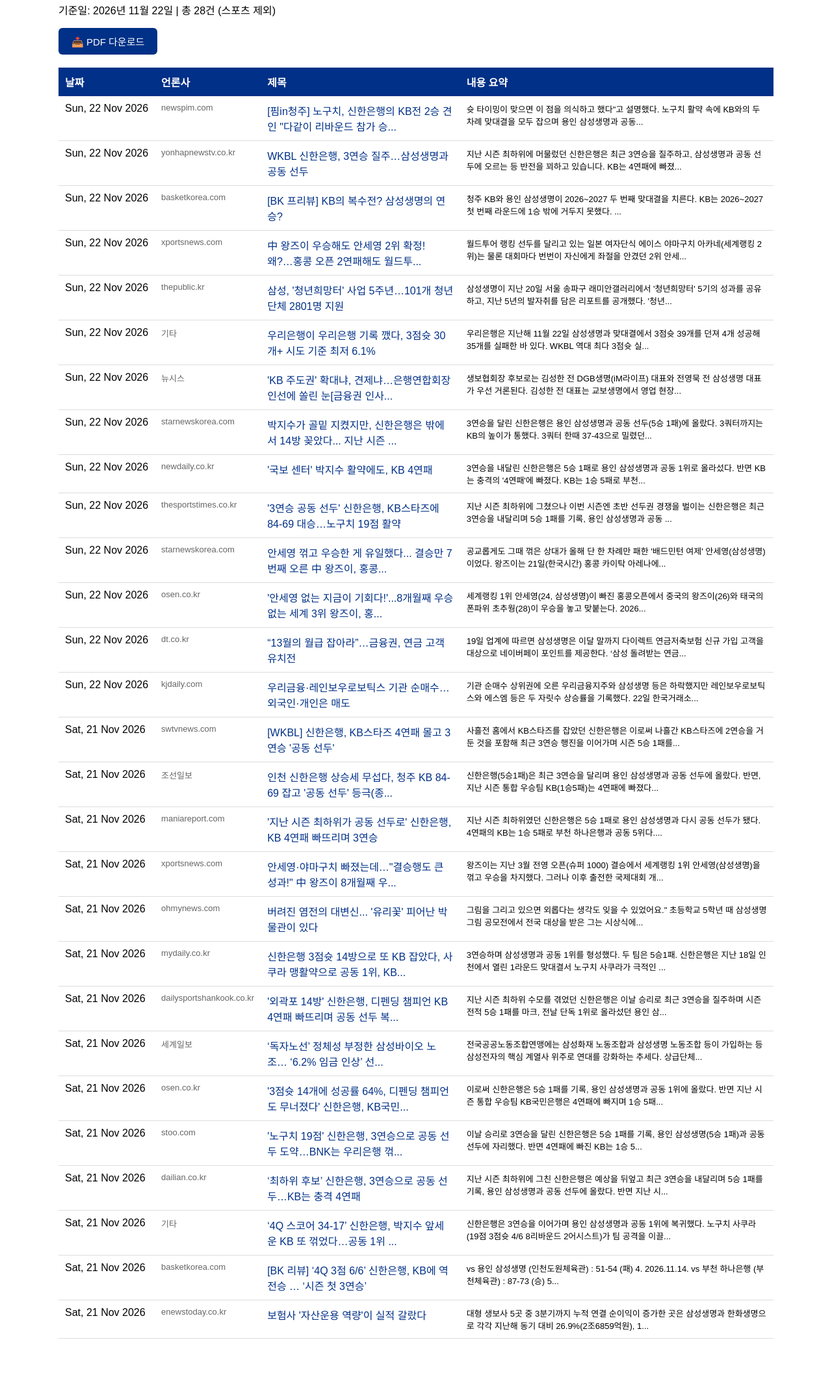
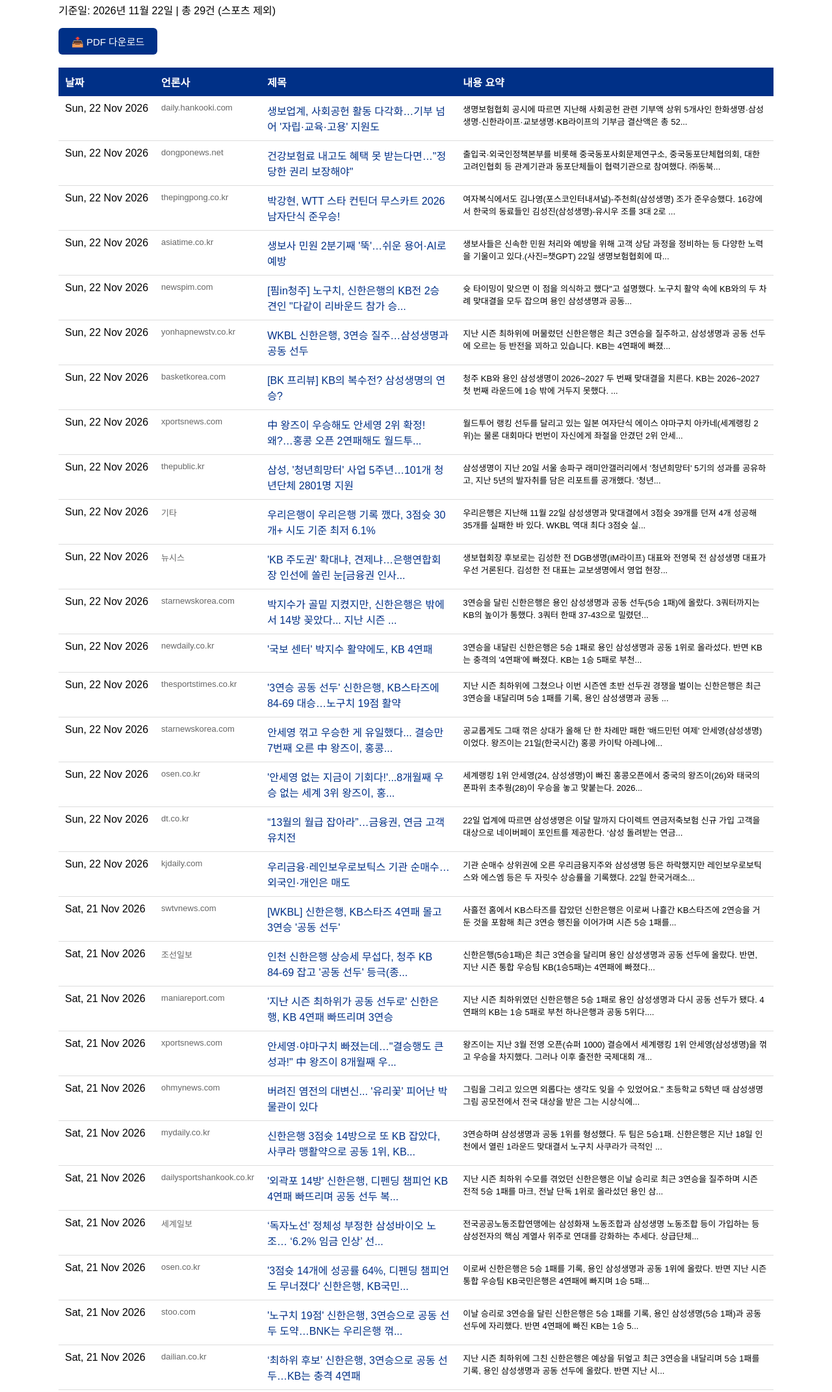
Before and after one commit to dramanuri-cell/samsung-life-news, a plain HTML site: page index.html in a window 1280 px wide. Shown: the part 104-2246 px from the top of the page at 65% size. Before the commit the page ends 2204 px from the top, so only its background shows below. Drawn offline with Linux system fonts and the light colour scheme.

Commit message:
deploy: 7bef5ab29e873cfb1ec4f62abdf7219ccd0ac1db

```diff
--- a/index.html
+++ b/index.html
@@ -18,11 +18,35 @@
 </head>
 <body>
   <h1>📰 삼성생명 뉴스 게시판</h1>
-  <p>기준일: 2026년 11월 22일 | 총 28건 (스포츠 제외)</p>
+  <p>기준일: 2026년 11월 22일 | 총 29건 (스포츠 제외)</p>
   <button class="btn" onclick="downloadPDF()">📥 PDF 다운로드</button>
   <table id="news-table">
     <tr><th>날짜</th><th>언론사</th><th>제목</th><th>내용 요약</th></tr>
 
+        <tr>
+          <td style="white-space:nowrap">Sun, 22 Nov 2026</td>
+          <td style="white-space:nowrap;color:#666;font-size:13px">daily.hankooki.com</td>
+          <td><a href="https://daily.hankooki.com/news/articleView.html?idxno=1427525" target="_blank">생보업계, 사회공헌 활동 다각화…기부 넘어 '자립·교육·고용' 지원도</a></td>
+          <td style="font-size:13px">생명보험협회 공시에 따르면 지난해 사회공헌 관련 기부액 상위 5개사인 한화생명·삼성생명·신한라이프·교보생명·KB라이프의 기부금 결산액은 총 52...</td>
+        </tr>
+        <tr>
+          <td style="white-space:nowrap">Sun, 22 Nov 2026</td>
+          <td style="white-space:nowrap;color:#666;font-size:13px">dongponews.net</td>
+          <td><a href="https://www.dongponews.net/news/articleView.html?idxno=61824" target="_blank">건강보험료 내고도 혜택 못 받는다면…&quot;정당한 권리 보장해야&quot;</a></td>
+          <td style="font-size:13px">출입국·외국인정책본부를 비롯해 중국동포사회문제연구소, 중국동포단체협의회, 대한고려인협회 등 관계기관과 동포단체들이 협력기관으로 참여했다. ㈜동북...</td>
+        </tr>
+        <tr>
+          <td style="white-space:nowrap">Sun, 22 Nov 2026</td>
+          <td style="white-space:nowrap;color:#666;font-size:13px">thepingpong.co.kr</td>
+          <td><a href="http://www.thepingpong.co.kr/news/articleView.html?idxno=12899" target="_blank">박강현, WTT 스타 컨틴더 무스카트 2026 남자단식 준우승!</a></td>
+          <td style="font-size:13px">여자복식에서도 김나영(포스코인터내셔널)-주천희(삼성생명) 조가 준우승했다. 16강에서 한국의 동료들인 김성진(삼성생명)-유시우 조를 3대 2로 ...</td>
+        </tr>
+        <tr>
+          <td style="white-space:nowrap">Sun, 22 Nov 2026</td>
+          <td style="white-space:nowrap;color:#666;font-size:13px">asiatime.co.kr</td>
+          <td><a href="https://www.asiatime.co.kr/article/20261118500294" target="_blank">생보사 민원 2분기째 '뚝'…쉬운 용어·AI로 예방</a></td>
+          <td style="font-size:13px">생보사들은 신속한 민원 처리와 예방을 위해 고객 상담 과정을 정비하는 등 다양한 노력을 기울이고 있다.(사진=챗GPT) 22일 생명보험협회에 따...</td>
+        </tr>
         <tr>
           <td style="white-space:nowrap">Sun, 22 Nov 2026</td>
           <td style="white-space:nowrap;color:#666;font-size:13px">newspim.com</td>
@@ -99,7 +123,7 @@
           <td style="white-space:nowrap">Sun, 22 Nov 2026</td>
           <td style="white-space:nowrap;color:#666;font-size:13px">dt.co.kr</td>
           <td><a href="https://www.dt.co.kr/article/12096419?ref=naver" target="_blank">“13월의 월급 잡아라”…금융권, 연금 고객 유치전</a></td>
-          <td style="font-size:13px">19일 업계에 따르면 삼성생명은 이달 말까지 다이렉트 연금저축보험 신규 가입 고객을 대상으로 네이버페이 포인트를 제공한다. ‘삼성 돌려받는 연금...</td>
+          <td style="font-size:13px">22일 업계에 따르면 삼성생명은 이달 말까지 다이렉트 연금저축보험 신규 가입 고객을 대상으로 네이버페이 포인트를 제공한다. ‘삼성 돌려받는 연금...</td>
         </tr>
         <tr>
           <td style="white-space:nowrap">Sun, 22 Nov 2026</td>
@@ -173,24 +197,6 @@
           <td><a href="https://www.dailian.co.kr/news/view/1718035/?sc=Naver" target="_blank">‘최하위 후보’ 신한은행, 3연승으로 공동 선두…KB는 충격 4연패</a></td>
           <td style="font-size:13px">지난 시즌 최하위에 그친 신한은행은 예상을 뒤엎고 최근 3연승을 내달리며 5승 1패를 기록, 용인 삼성생명과 공동 선두에 올랐다. 반면 지난 시...</td>
         </tr>
-        <tr>
-          <td style="white-space:nowrap">Sat, 21 Nov 2026</td>
-          <td style="white-space:nowrap;color:#666;font-size:13px">기타</td>
-          <td><a href="" target="_blank">‘4Q 스코어 34-17’ 신한은행, 박지수 앞세운 KB 또 꺾었다…공동 1위 ...</a></td>
-          <td style="font-size:13px">신한은행은 3연승을 이어가며 용인 삼성생명과 공동 1위에 복귀했다. 노구치 사쿠라(19점 3점슛 4/6 8리바운드 2어시스트)가 팀 공격을 이끌...</td>
-        </tr>
-        <tr>
-          <td style="white-space:nowrap">Sat, 21 Nov 2026</td>
-          <td style="white-space:nowrap;color:#666;font-size:13px">basketkorea.com</td>
-          <td><a href="https://basketkorea.com/news/newsview.php?ncode=1065600562237162" target="_blank">[BK 리뷰] ‘4Q 3점 6/6’ 신한은행, KB에 역전승 … ‘시즌 첫 3연승’</a></td>
-          <td style="font-size:13px">vs 용인 삼성생명 (인천도원체육관) : 51-54 (패) 4. 2026.11.14. vs 부천 하나은행 (부천체육관) : 87-73 (승) 5...</td>
-        </tr>
-        <tr>
-          <td style="white-space:nowrap">Sat, 21 Nov 2026</td>
-          <td style="white-space:nowrap;color:#666;font-size:13px">enewstoday.co.kr</td>
-          <td><a href="http://www.enewstoday.co.kr/news/articleView.html?idxno=2495284" target="_blank">보험사 '자산운용 역량'이 실적 갈랐다</a></td>
-          <td style="font-size:13px">대형 생보사 5곳 중 3분기까지 누적 연결 순이익이 증가한 곳은 삼성생명과 한화생명으로 각각 지난해 동기 대비 26.9%(2조6859억원), 1...</td>
-        </tr>
   </table>
   <script>
     function downloadPDF() {
```
